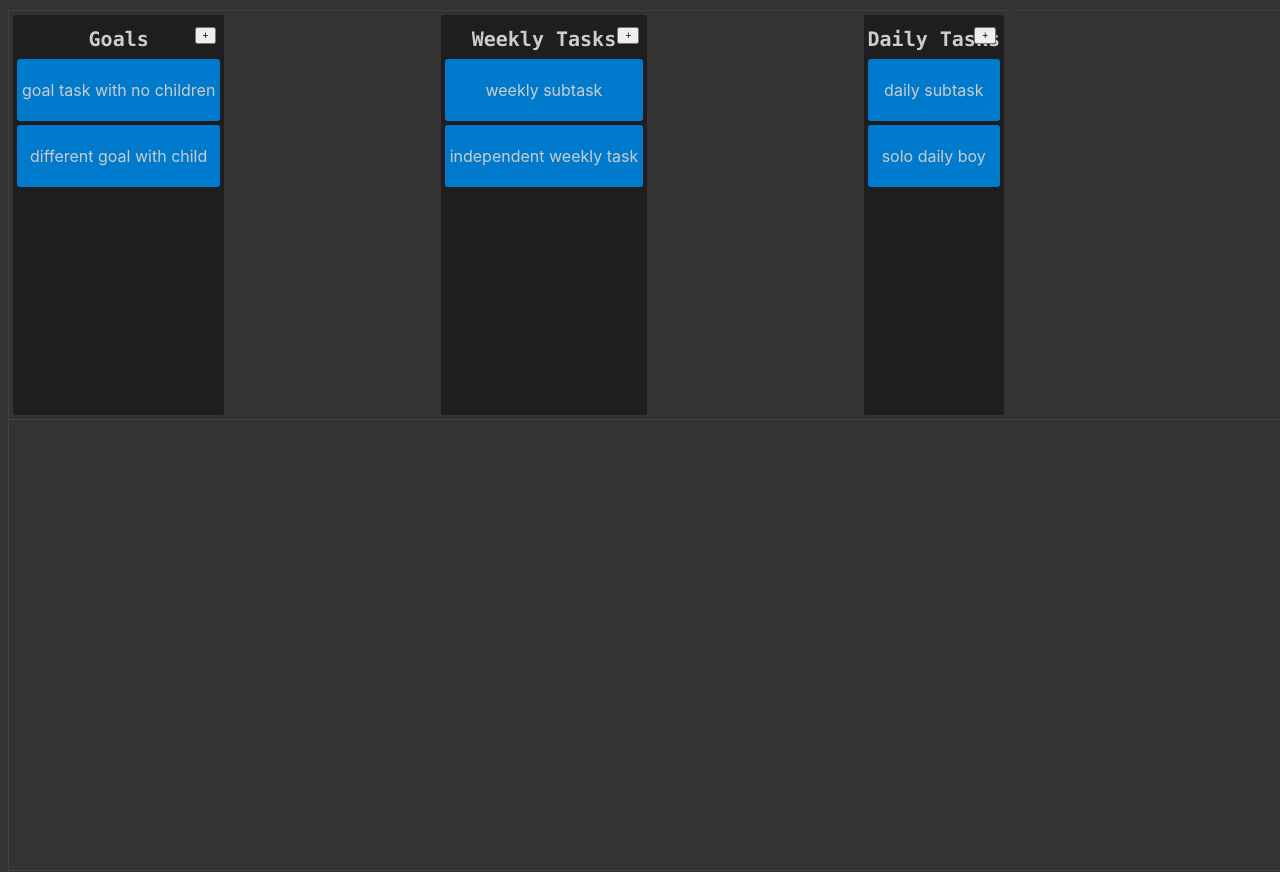
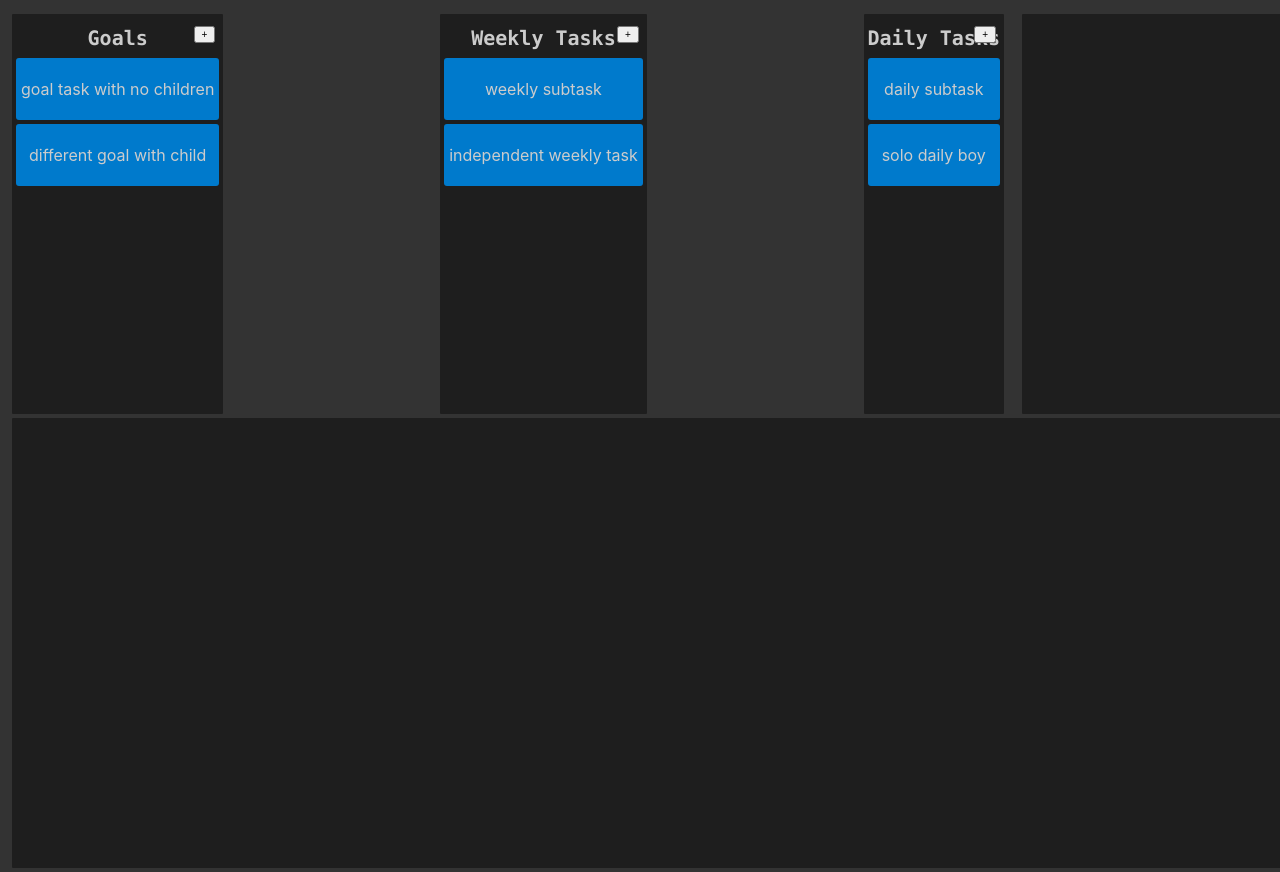
Before and after one commit to AlexJohnKennedy/TrackYourTodos, a React (Create React App) app: page / in a window 1280 px wide. Shown: the top 872 px of the page. Built offline with nearby package versions, Linux system fonts and the light colour scheme.

Commit message:
reasonable

```diff
--- a/src/css/ActiveTaskSection.css
+++ b/src/css/ActiveTaskSection.css
@@ -3,11 +3,6 @@
     justify-content: space-between;
 
     background-color: rgba(0, 0, 0, 0);
-    border-style: solid;
-    border-color: var(--divider-colour);
-    border-width: 1px;
-    border-bottom-width: 0px;   /* Rely on the section below for bordering */
-    border-right-width: 0px;
     border-radius: 0px;
 
     box-sizing: border-box;
@@ -16,7 +11,6 @@
     min-width: var(--active-tasks-min-total-width);
 
     padding-top: var(--top-padding-amount);
-    padding-bottom: var(--top-padding-amount);
     padding-left: var(--board-spacing-amount);
     padding-right: var(--board-spacing-amount);
 }
@@ -27,7 +21,7 @@
     padding: 0.4rem;
     padding-bottom: 0rem;   /* tasks have a margin on the bottom, which will form this spacing instead */
     background-color: var(--editor-background-colour);
-    border-radius: 3px;
+    border-radius: var(--border-radius);
     min-height: 40rem;
     max-height: 60rem;
 
--- a/src/css/BacklogSection.css
+++ b/src/css/BacklogSection.css
@@ -1,10 +1,17 @@
 .BacklogSection {
     width: var(--backlog-tasks-total-width);
 
-    border-style: solid;
-    border-color: var(--divider-colour);
-    border-width: 1px;
     border-radius: 0px;
-    border-bottom-width: 0px;   /* Rely on the section below for bordering */
-    border-left-width: 0px;
+
+    padding-top: var(--top-padding-amount);
+    padding-left: var(--board-spacing-amount);
+    padding-right: var(--board-spacing-amount);
+
+    display: inline-flex;
 }
+
+.BacklogSection .placeholder {
+    background-color: var(--editor-background-colour);
+    border-radius: var(--border-radius);
+    flex-grow: 1;
+}
--- a/src/css/GridLayout.css
+++ b/src/css/GridLayout.css
@@ -7,6 +7,7 @@
     --backlog-tasks-total-width: 33.6rem;
 
     --divider-column-width: 1rem;
+    --border-radius: 0.1rem;
 
     display: grid;
     grid-template-columns: 1fr auto var(--divider-column-width) auto 1fr;
--- a/src/css/TaskStatisticsSection.css
+++ b/src/css/TaskStatisticsSection.css
@@ -1,9 +1,19 @@
 .TaskStatisticsSection {
-    border-style: solid;
-    border-color: var(--divider-colour);
-    border-width: 1px;
     border-radius: 0px;
 
     /* TEMP PLACEHOLDER */
     height: 45rem;
+
+    padding-top: var(--top-padding-amount);
+    padding-bottom: var(--top-padding-amount);
+    padding-left: var(--board-spacing-amount);
+    padding-right: var(--board-spacing-amount);
+
+    display: inline-flex;
 }
+
+.TaskStatisticsSection .placeholder {
+    background-color: var(--editor-background-colour);
+    border-radius: var(--border-radius);
+    flex-grow: 1;
+}
--- a/src/reactComponents/BacklogSection.js
+++ b/src/reactComponents/BacklogSection.js
@@ -4,7 +4,7 @@ export class BacklogSection extends Component {
     render() {
         return(
             <div className="BacklogSection">
-                <div className="placeholder-content">
+                <div className="placeholder">
                 </div>
             </div>
         );
--- a/src/reactComponents/TaskStatisticsSection.js
+++ b/src/reactComponents/TaskStatisticsSection.js
@@ -4,7 +4,7 @@ export class TaskStatisticsSection extends Component {
     render() {
         return(
             <div className="TaskStatisticsSection">
-                <div className="placeholder-content">
+                <div className="placeholder">
                 </div>
             </div>
         );
```
